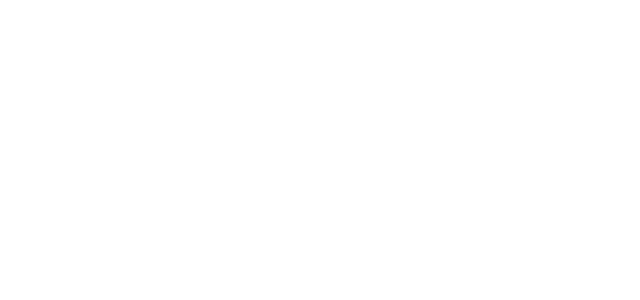
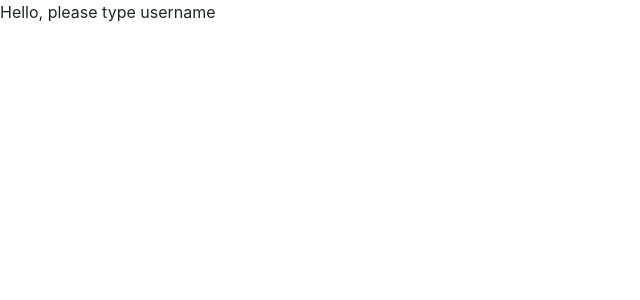
Before and after one commit to SecondThread/LD48, a React (Create React App) app in the folder frontend/: page /room/1 in a window 1280 px wide. Shown: the top 300 px of the page, without its empty margins (0-640 px from the left). Built offline with nearby package versions, Linux system fonts and the light colour scheme.

Commit message:
Updated text when there is no name

```diff
--- a/frontend/src/roomScreen/RoomScreen.tsx
+++ b/frontend/src/roomScreen/RoomScreen.tsx
@@ -29,8 +29,7 @@ function RoomScreen() {
     //TODO: return screen asking them to type in their nickname
     return (
       <div>
-
-
+          Hello, please type username
       </div>
     );
   }
```
